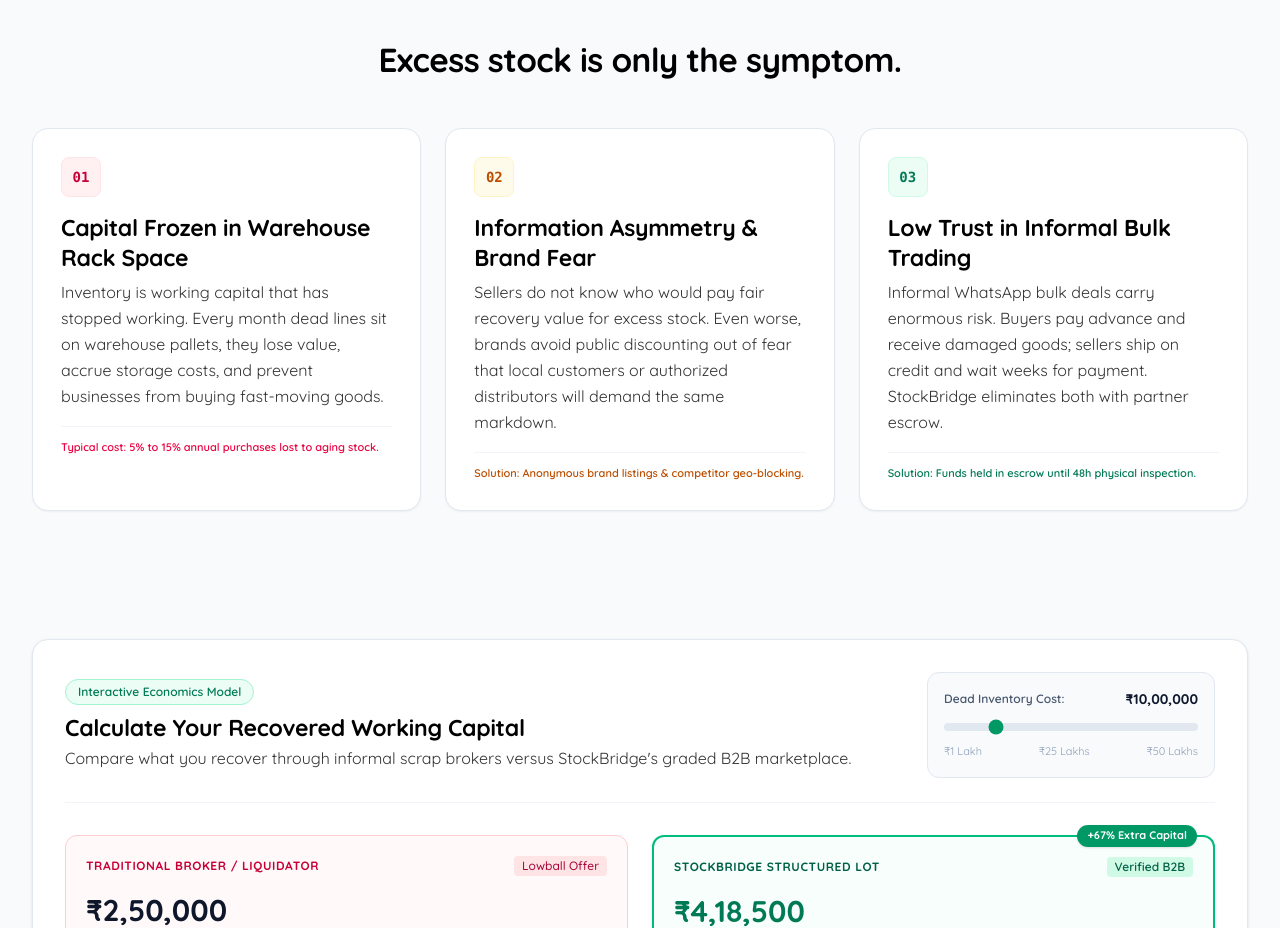
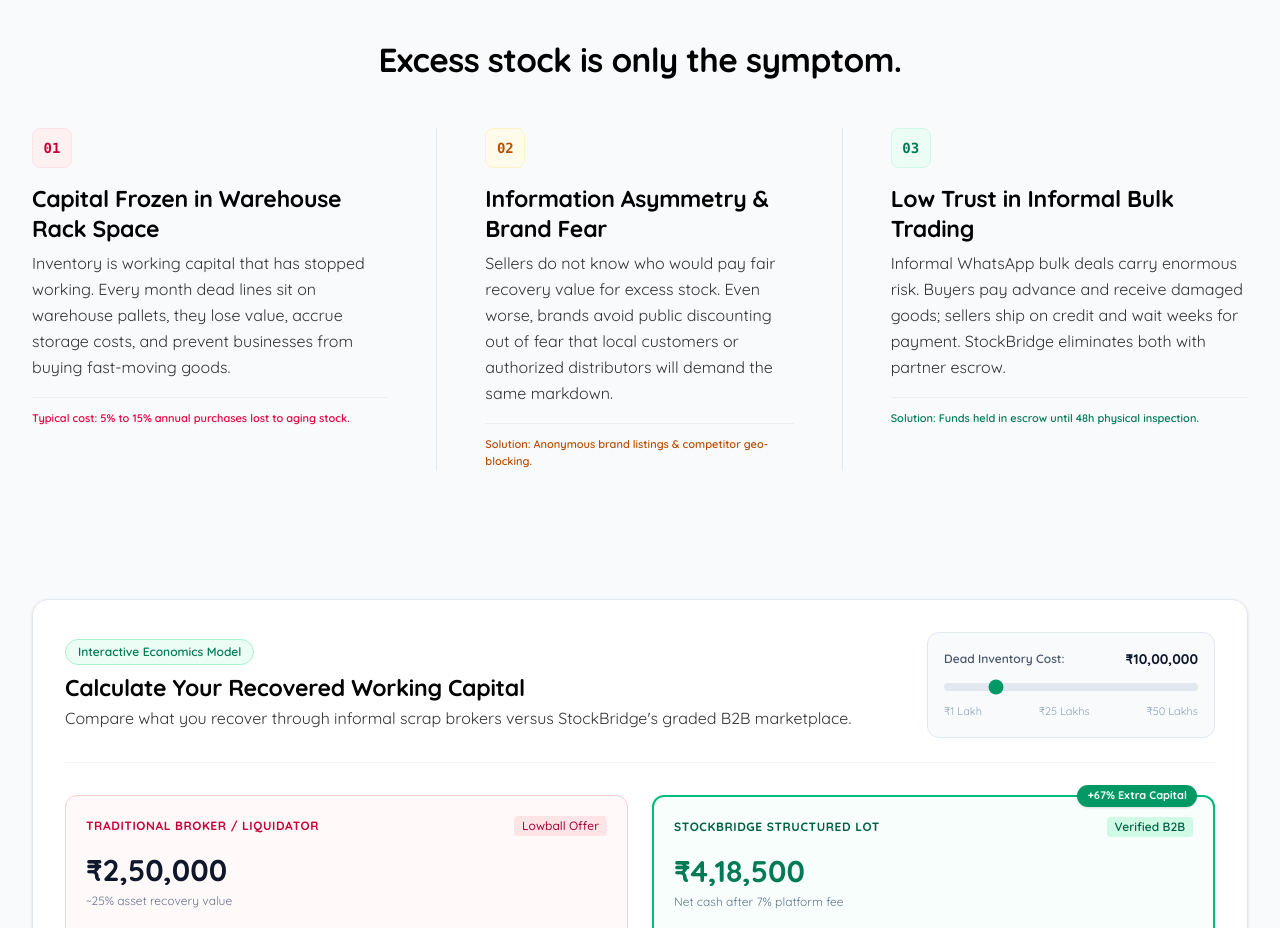
Before and after one commit to Rudra3p/StockBridgeFront, a Next.js app: page / in a window 1280 px wide. Shown: the part 1060-1988 px from the top of the page. Built offline with nearby package versions, Linux system fonts and the light colour scheme; no server answers.

Commit message:
style(landing): replace card boxes with 2 vertical dividing lines in problems section

```diff
--- a/src/app/page.tsx
+++ b/src/app/page.tsx
@@ -30,57 +30,57 @@ export default function HomePage() {
           </h2>
         </div>
 
-        <div className="grid grid-cols-1 md:grid-cols-3 gap-6">
-          {/* Card 1 */}
-          <div className="rounded-2xl border border-slate-200 bg-white p-7 shadow-xs">
+        <div className="grid grid-cols-1 md:grid-cols-3 divide-y md:divide-y-0 md:divide-x divide-slate-200">
+          {/* Column 1 */}
+          <div className="pb-8 md:pb-0 md:pr-10 lg:pr-12">
             <div className="flex h-10 w-10 items-center justify-center rounded-lg bg-rose-50 text-rose-700 font-bold text-sm mb-4 border border-rose-100 font-mono">
               01
             </div>
             {/* Little Heading (H3: 26px desktop / 20px mobile) */}
-            <h3 className="type-little text-slate-900 mb-2 font-quicksand">
+            <h3 className="type-little text-slate-900 mb-2 font-quicksand font-bold">
               Capital Frozen in Warehouse Rack Space
             </h3>
             {/* Paragraph (P: 16px / line-height: 1.618) */}
             <p className="type-body text-slate-600 font-quicksand">
               Inventory is working capital that has stopped working. Every month dead lines sit on warehouse pallets, they lose value, accrue storage costs, and prevent businesses from buying fast-moving goods.
             </p>
-            <div className="mt-4 pt-3 border-t border-slate-100 text-[11px] font-semibold text-rose-600 font-quicksand">
+            <div className="mt-4 pt-3 border-t border-slate-200/60 text-[11px] font-semibold text-rose-600 font-quicksand">
               Typical cost: 5% to 15% annual purchases lost to aging stock.
             </div>
           </div>
 
-          {/* Card 2 */}
-          <div className="rounded-2xl border border-slate-200 bg-white p-7 shadow-xs">
+          {/* Column 2 */}
+          <div className="py-8 md:py-0 md:px-10 lg:px-12">
             <div className="flex h-10 w-10 items-center justify-center rounded-lg bg-amber-50 text-amber-700 font-bold text-sm mb-4 border border-amber-100 font-mono">
               02
             </div>
             {/* Little Heading (H3: 26px desktop / 20px mobile) */}
-            <h3 className="type-little text-slate-900 mb-2 font-quicksand">
+            <h3 className="type-little text-slate-900 mb-2 font-quicksand font-bold">
               Information Asymmetry & Brand Fear
             </h3>
             {/* Paragraph (P: 16px / line-height: 1.618) */}
             <p className="type-body text-slate-600 font-quicksand">
               Sellers do not know who would pay fair recovery value for excess stock. Even worse, brands avoid public discounting out of fear that local customers or authorized distributors will demand the same markdown.
             </p>
-            <div className="mt-4 pt-3 border-t border-slate-100 text-[11px] font-semibold text-amber-700 font-quicksand">
+            <div className="mt-4 pt-3 border-t border-slate-200/60 text-[11px] font-semibold text-amber-700 font-quicksand">
               Solution: Anonymous brand listings & competitor geo-blocking.
             </div>
           </div>
 
-          {/* Card 3 */}
-          <div className="rounded-2xl border border-slate-200 bg-white p-7 shadow-xs">
+          {/* Column 3 */}
+          <div className="pt-8 md:pt-0 md:pl-10 lg:pl-12">
             <div className="flex h-10 w-10 items-center justify-center rounded-lg bg-emerald-50 text-emerald-700 font-bold text-sm mb-4 border border-emerald-100 font-mono">
               03
             </div>
             {/* Little Heading (H3: 26px desktop / 20px mobile) */}
-            <h3 className="type-little text-slate-900 mb-2 font-quicksand">
+            <h3 className="type-little text-slate-900 mb-2 font-quicksand font-bold">
               Low Trust in Informal Bulk Trading
             </h3>
             {/* Paragraph (P: 16px / line-height: 1.618) */}
             <p className="type-body text-slate-600 font-quicksand">
               Informal WhatsApp bulk deals carry enormous risk. Buyers pay advance and receive damaged goods; sellers ship on credit and wait weeks for payment. StockBridge eliminates both with partner escrow.
             </p>
-            <div className="mt-4 pt-3 border-t border-slate-100 text-[11px] font-semibold text-emerald-700 font-quicksand">
+            <div className="mt-4 pt-3 border-t border-slate-200/60 text-[11px] font-semibold text-emerald-700 font-quicksand">
               Solution: Funds held in escrow until 48h physical inspection.
             </div>
           </div>
```
